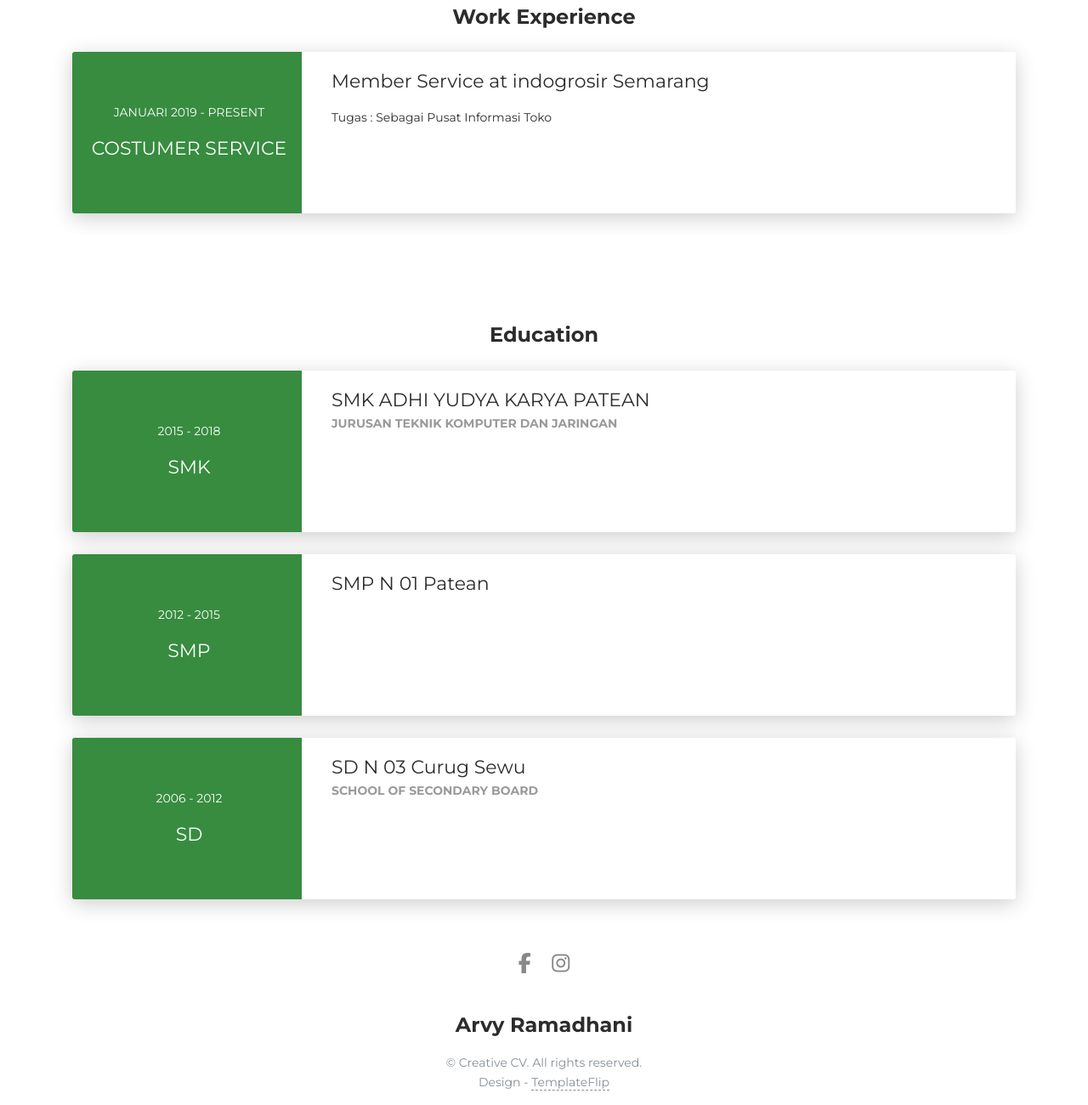
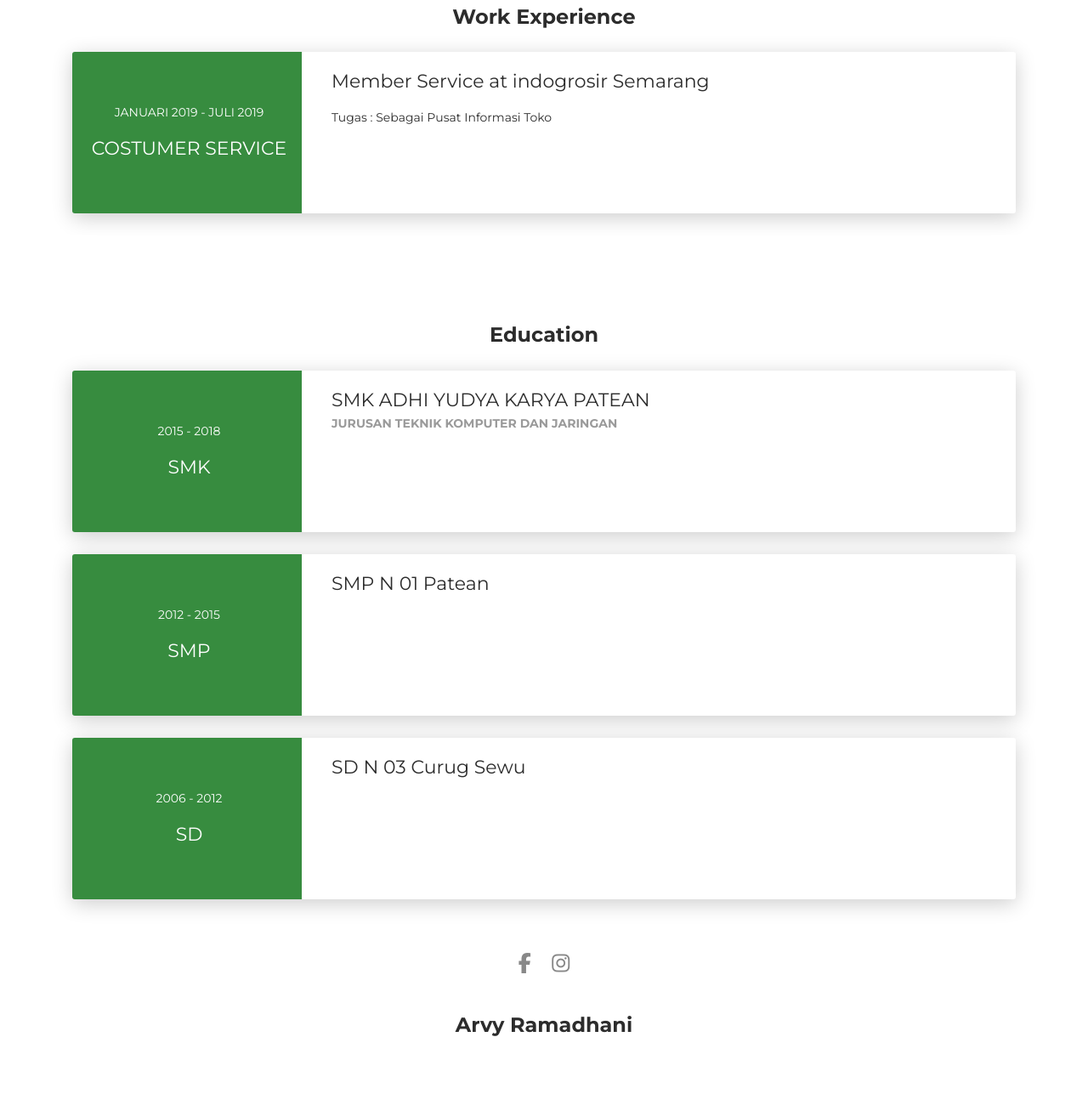
Before and after one commit to ardhan24/ardhan24.github.io, a plain HTML site: page index.html in a window 1280 px wide. Shown: the part 1340-2640 px from the top of the page at 85% size. After the commit the page ends 2603 px from the top, so only its background shows below. Drawn offline with Linux system fonts and the light colour scheme.

Commit message:
Update index.html

```diff
--- a/index.html
+++ b/index.html
@@ -5,7 +5,7 @@
     <meta http-equiv="X-UA-Compatible" content="IE=edge">
     <meta name="viewport" content="width=device-width, initial-scale=1">
     <title>Arvy Ramadhani</title>
-    <meta name="description" content="Creative CV is a HTML resume template for professionals. Built with Bootstrap 4, Now UI Kit and FontAwesome, this modern and responsive design template is perfect to showcase your portfolio, skils and experience."/>
+    <meta name="description" content="Arvy Ramadhan"/>
     <link href="https://fonts.googleapis.com/css?family=Montserrat:400,700,200" rel="stylesheet">
     <link href="https://maxcdn.bootstrapcdn.com/font-awesome/latest/css/font-awesome.min.css" rel="stylesheet">
     <link href="css/aos.css" rel="stylesheet">
@@ -145,7 +145,7 @@
       <div class="row">
         <div class="col-md-3 bg-primary" data-aos="fade-right" data-aos-offset="50" data-aos-duration="500">
           <div class="card-body cc-experience-header">
-            <p>Januari 2019 - Present</p>
+            <p>Januari 2019 - Juli 2019</p>
             <div class="h5">Costumer Service</div>
           </div>
         </div>
@@ -206,7 +206,7 @@
         <div class="col-md-9" data-aos="fade-left" data-aos-offset="50" data-aos-duration="500">
           <div class="card-body">
             <div class="h5">SD N 03 Curug Sewu</div>
-            <p class="category">School of Secondary board</p>
+            <p class="category"></p>
 
           </div>
         </div>
@@ -222,7 +222,7 @@
       <div class="container text-center"><a class="cc-facebook btn btn-link" href="https://web.facebook.com/arvy.ramadhan"><i class="fa fa-facebook fa-2x " aria-hidden="true"></i></a><a class="cc-instagram btn btn-link" href="https://www.instagram.com/ardhan24/?hl=id"><i class="fa fa-instagram fa-2x " aria-hidden="true"></i></a></div>
       <div class="h4 title text-center">Arvy Ramadhani</div>
       <div class="text-center text-muted">
-        <p>&copy; Creative CV. All rights reserved.<br>Design - <a class="credit" href="https://templateflip.com" target="_blank">TemplateFlip</a></p>
+
       </div>
     </footer>
     <script src="js/core/jquery.3.2.1.min.js"></script>
```
